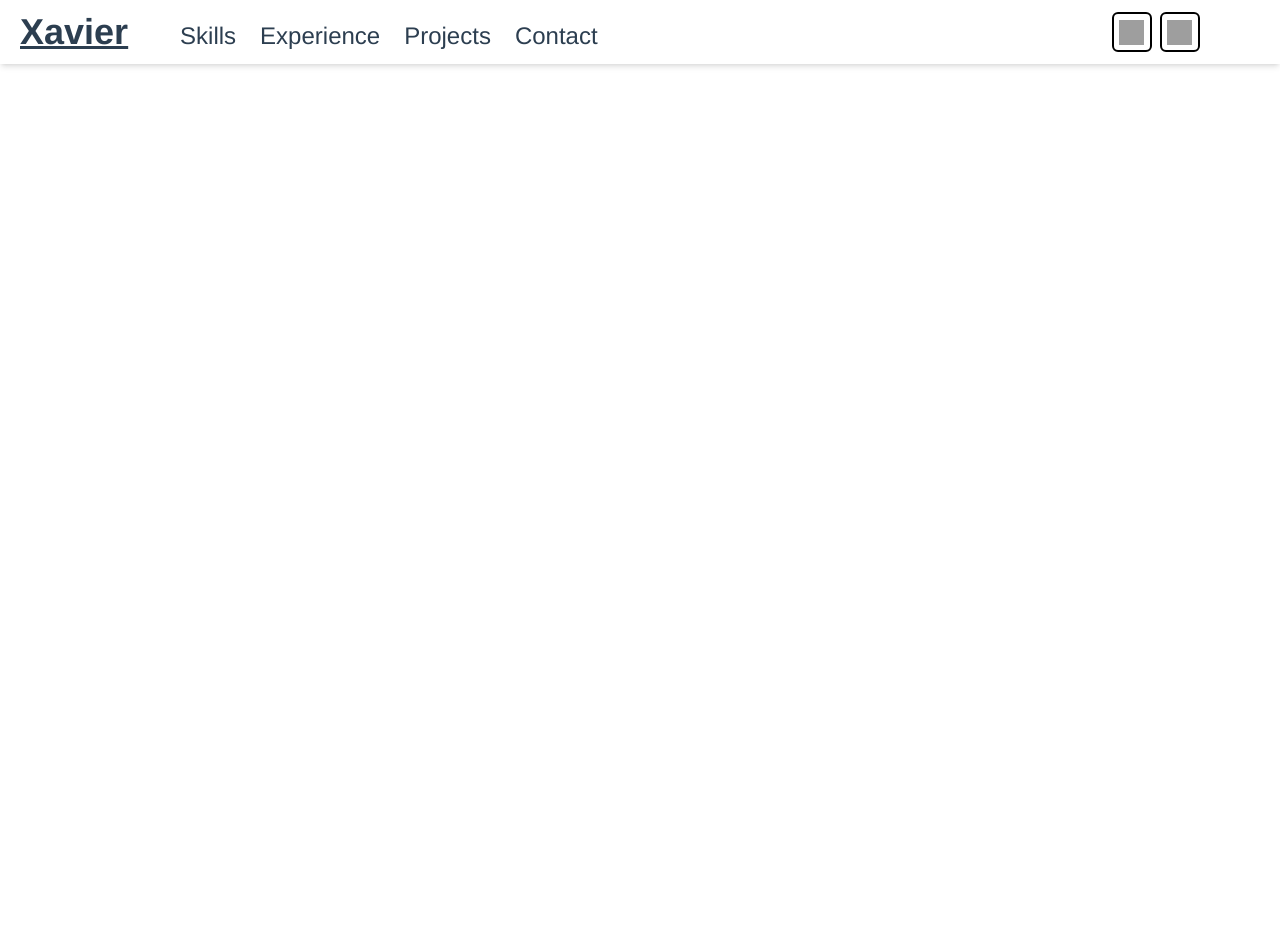
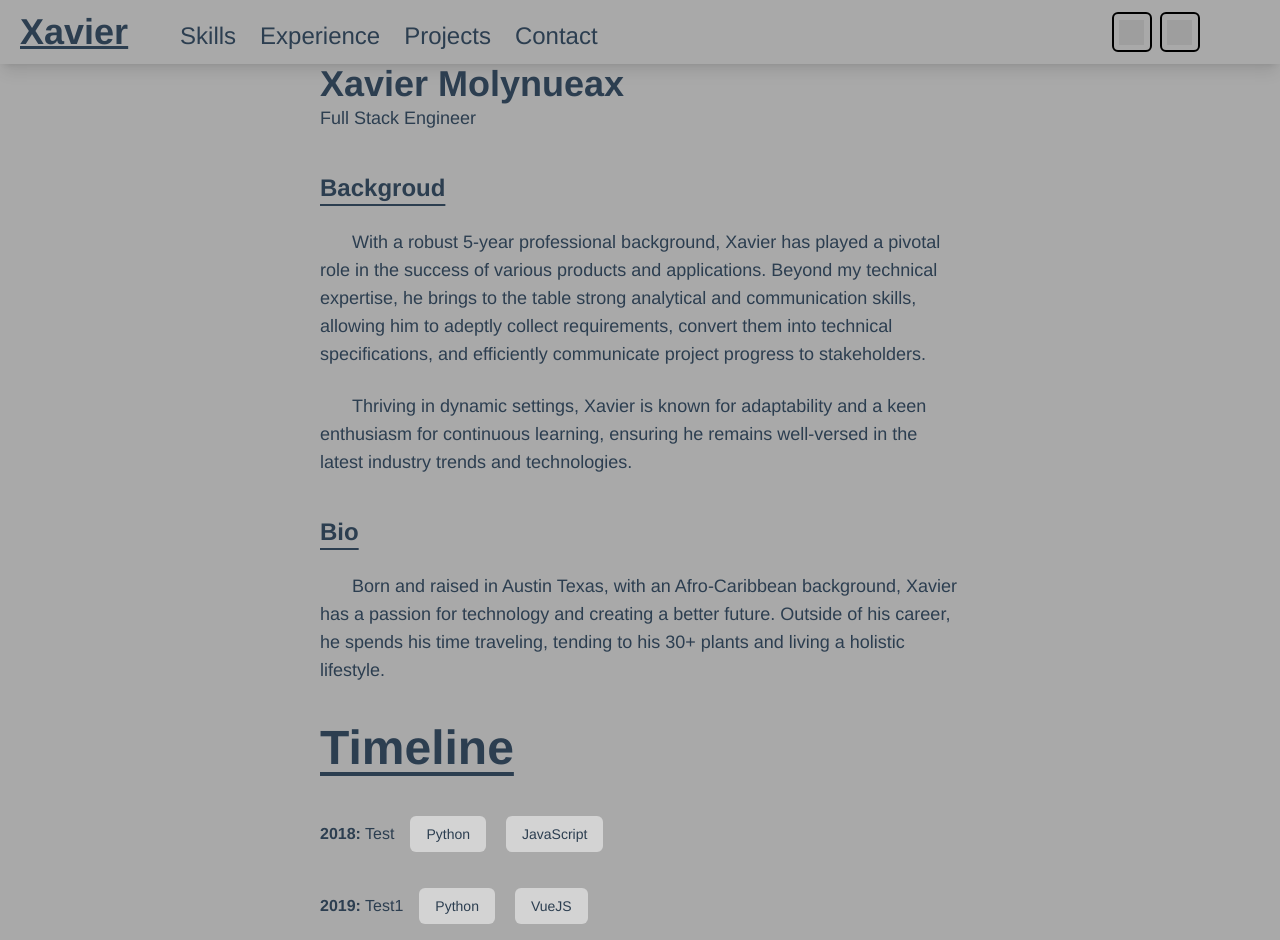
Before and after one commit to XavierMolyneaux/vue-portfolio, a Vue app: page / in a window 1280 px wide. Before the commit the page ends 800 px from the top, so only its background shows below. Built offline with nearby package versions, Linux system fonts and the light colour scheme; grey boxes are pictures that could not be loaded.

Commit message:
Landing page, tag component and colors

```diff
--- a/src/App.vue
+++ b/src/App.vue
@@ -1,18 +1,23 @@
 <template>
   <NavBar/>
+  <div class="xl:px-[20rem] lg:px-[14rem] md:px-[10rem] sm:px-[7rem] px-[4rem]">
+  <LandingPage/>
   <!-- <img alt="Vue logo" src="./assets/logo.png"> -->
   <!-- <Tags :tagSettings="['tag1', 'tag2', 'tag3', 'tag4']"/> -->
+  </div>
 </template>
 
 <script>
 // import Tags from './components/Tags.vue'
 import NavBar from './views/NavBar.vue'
+import LandingPage from './views/LandingPage.vue'
 
 export default {
   name: 'App',
   components: {
     // Tags,
-    NavBar
+    NavBar,
+    LandingPage
   }
 }
 </script>
@@ -24,6 +29,7 @@ export default {
   -moz-osx-font-smoothing: grayscale;
   /* text-align: center; */
   color: #2c3e50;
+  background-color: darkgray;
   /* margin-top: 60px; */
 }
 </style>
--- a/src/components/Tags.vue
+++ b/src/components/Tags.vue
@@ -4,7 +4,7 @@
         <li
             v-for="(value, index) in tagSettings"
             :key="index"
-            class="tags lg:text-md text-sm text-center selector rounded-md xl:p-3 xl:px-4 p-2 px-3 cursor-default transition ease-in-out hover:rotate-6"
+            class="tags lg:text-md text-sm text-center rounded-md xl:p-2 xl:px-4 p-1 px-3 cursor-default transition ease-in-out hover:rotate-6"
         >
             {{ value }}
         </li>
@@ -26,6 +26,9 @@ export default {
 
 <style scoped>
 .tags:hover {
-color: var(--text-highlight-2);
+color: #4786cf
+}
+.tags{
+    background-color: lightgray;
 }
 </style>
--- a/src/components/TimelineEvents.json
+++ b/src/components/TimelineEvents.json
@@ -1,12 +1,12 @@
 [
     {
-        "title": "",
-        "timeframe": "",
-        "tags": []
+        "Title": "Test",
+        "Timeframe": "2018",
+        "Tags": ["Python", "JavaScript"]
     },
     {
-        "title": "",
-        "timeframe": "",
-        "tags": []
+        "Title": "Test1",
+        "Timeframe": "2019",
+        "Tags": ["Python", "VueJS"]
     }
 ]
--- a/src/components/TimelineEvents.vue
+++ b/src/components/TimelineEvents.vue
@@ -1,11 +1,25 @@
 <template>
+    <div class="w-auto"
+        v-for="(event, index) in eventdata"
+        :key="index">
+        <p class="md:inline-block mr-4"><strong>{{ event.Timeframe }}:</strong> {{ event.Title }}</p>
+        <TagComponent class="md:inline-block sm:mb-4" :tagSettings="event.Tags"/>
+    </div>
 </template>
 
 <script>
-import Tags from './Tags.vue';
+
+import TagComponent from './Tags.vue';
+import EventData from './TimelineEvents.json'
+
 export default {
-    name: 'Events',
-    components:{Tags},
-    props: {}
+    name: 'TimelineEvents',
+    components:{TagComponent},
+    props: {},
+    data() {
+        return {
+        eventdata: EventData,
+        }
+    }
 }
 </script>
--- a/src/views/LandingPage.vue
+++ b/src/views/LandingPage.vue
@@ -1,33 +1,51 @@
 <template>
-    <Section>
-        <h1 class="text-4xl font-bold">Xavier Molynueax</h1>
-        <h3 class="text-lg">Full Stack Engineer</h3>
-    </Section>
-    <Section class="pt-4">
-        <h2 class="text-2xl font-bold underline ">Backgroud</h2>
-        <p></p>
-        <br/>
+    <div>
+        <!-- image, animated text or animated image. -->
+    </div>
+    <div class="flex flex-col gap-[2.5rem]">
+        <section>
+            <h1 class="text-4xl font-bold">Xavier Molynueax</h1>
+            <h3 class="text-lg">Full Stack Engineer</h3>
+        </section>
+        <section>
+            <h2 class="lg:text-2xl text-lg font-bold underline underline-offset-8">Backgroud</h2>
+            <br/>
+            <p class="lg:text-lg text-sm lg:indent-8 md:indent-4 sm:indent-0">
+                With a robust 5-year professional background, Xavier has played a pivotal role in the success of
+            various products and applications. Beyond my technical expertise, he brings to the table strong
+            analytical and communication skills, allowing him to adeptly collect requirements, convert them into
+            technical specifications, and efficiently communicate project progress to stakeholders.
+            </p>
+            <br/>
+            <p class="lg:text-lg text-sm lg:indent-8 md:indent-4 sm:indent-0">
+                Thriving in dynamic settings, Xavier is known for adaptability and a keen enthusiasm for continuous
+                learning, ensuring he remains well-versed in the latest industry trends and technologies.
+            </p>
+        </section>
 
-        <h2 class="text-5xl font-bold underline">Timeline</h2>
-        <br/>
-        <ul>
-            <li v-for="(event, index) in eventData"
-                :key= "index"
-                class="list-disc list-inside">
-            </li>
-        </ul>
-    </Section>
+        <section>
+            <h2 class="lg:text-2xl text-lg font-bold underline underline-offset-8">Bio</h2>
+            <br/>
+            <p class="lg:text-lg text-sm lg:indent-8 md:indent-4 sm:indent-0">
+                Born and raised in Austin Texas, with an Afro-Caribbean background, Xavier has a passion for
+                technology and creating a better future. Outside of his career, he spends his time traveling,
+                tending to his 30+ plants and living a holistic lifestyle.
+            </p>
+        </section>
+
+        <section>
+            <h2 class="lg:text-5xl text-lg font-bold underline underline-offset-8">Timeline</h2>
+            <br/>
+            <TimelineEvents/>
+        </section>
+    </div>
 </template>
 
 <script>
-import Events from '../components/TimelineEvents.vue';
+import TimelineEvents from '../components/TimelineEvents.vue';
 
 export default {
     name: 'LandingPage',
-    data() {
-        return {
-          eventData: Events
-        };
-    }
+    components: {TimelineEvents}
 }
 </script>
--- a/src/views/NavBar.vue
+++ b/src/views/NavBar.vue
@@ -1,5 +1,5 @@
 <template>
-    <section class="inline-flex flex-row py-3 w-full shadow-md">
+    <section class="inline-flex flex-row py-3 w-full shadow-lg">
         <div class="flex">
             <h1 class="text-4xl font-bold underline ml-5">
                 <router-link to="/" @click="scrollTop">Xavier</router-link>
```
